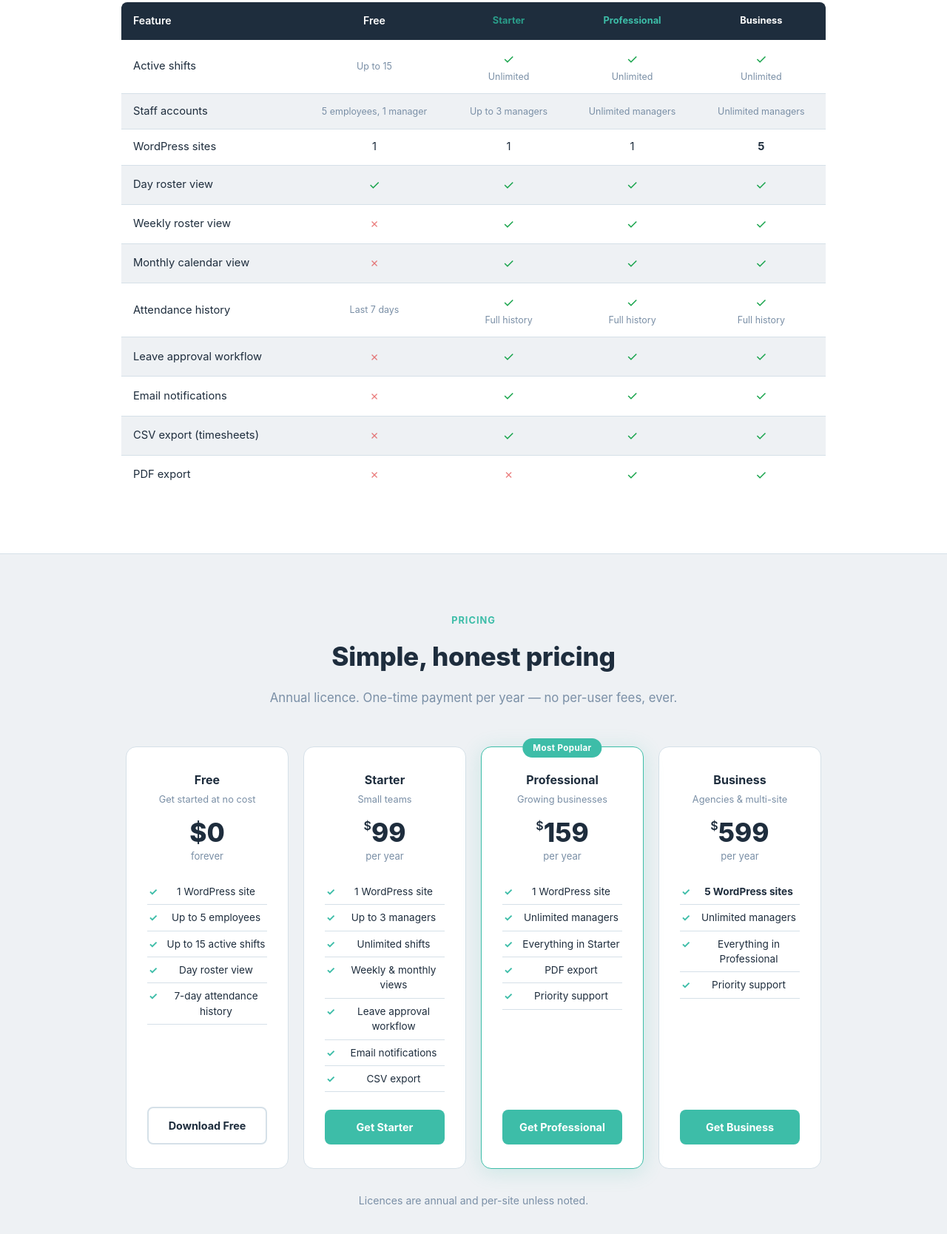
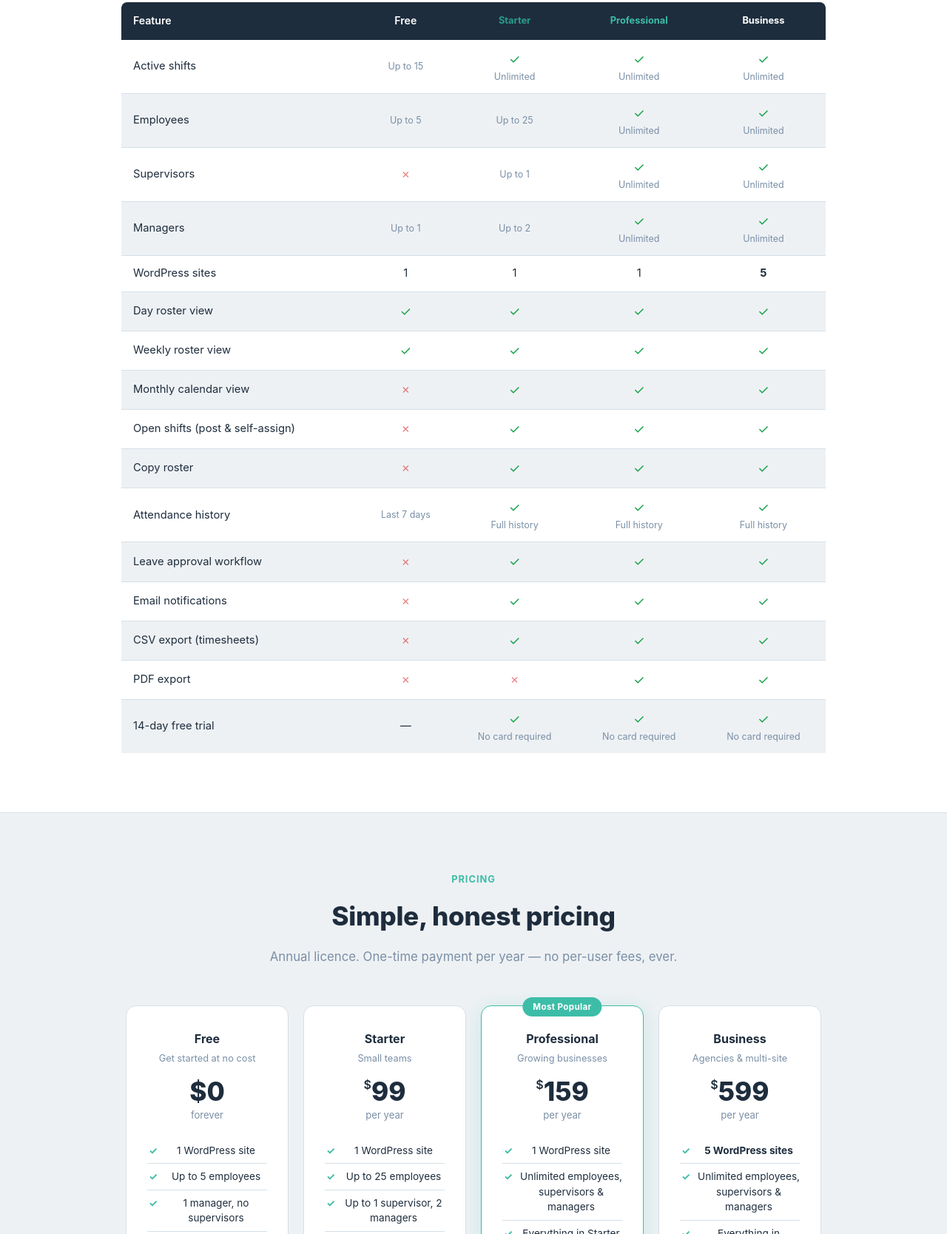
Before and after one commit to thealiflab/employeeroster.io, a plain HTML site: page index.html in a window 1280 px wide. Shown: the part 2786-4454 px from the top of the page at 74% size. Drawn offline with Linux system fonts and the light colour scheme.

Commit message:
Revise employee and manager details in index.html, adding new roles and updating plan features for clarity. Include 14-day free trial information and enhance roster view descriptions.

```diff
--- a/index.html
+++ b/index.html
@@ -341,11 +341,25 @@
             <td><span class="check">✓</span><span class="cell-note">Unlimited</span></td>
           </tr>
           <tr>
-            <td>Staff accounts</td>
-            <td><span class="cell-note">5 employees, 1 manager</span></td>
-            <td><span class="cell-note">Up to 3 managers</span></td>
-            <td><span class="cell-note">Unlimited managers</span></td>
-            <td><span class="cell-note">Unlimited managers</span></td>
+            <td>Employees</td>
+            <td><span class="cell-note">Up to 5</span></td>
+            <td><span class="cell-note">Up to 25</span></td>
+            <td><span class="check">✓</span><span class="cell-note">Unlimited</span></td>
+            <td><span class="check">✓</span><span class="cell-note">Unlimited</span></td>
+          </tr>
+          <tr>
+            <td>Supervisors</td>
+            <td><span class="cross">✗</span></td>
+            <td><span class="cell-note">Up to 1</span></td>
+            <td><span class="check">✓</span><span class="cell-note">Unlimited</span></td>
+            <td><span class="check">✓</span><span class="cell-note">Unlimited</span></td>
+          </tr>
+          <tr>
+            <td>Managers</td>
+            <td><span class="cell-note">Up to 1</span></td>
+            <td><span class="cell-note">Up to 2</span></td>
+            <td><span class="check">✓</span><span class="cell-note">Unlimited</span></td>
+            <td><span class="check">✓</span><span class="cell-note">Unlimited</span></td>
           </tr>
           <tr>
             <td>WordPress sites</td>
@@ -363,13 +377,27 @@
           </tr>
           <tr>
             <td>Weekly roster view</td>
+            <td><span class="check">✓</span></td>
+            <td><span class="check">✓</span></td>
+            <td><span class="check">✓</span></td>
+            <td><span class="check">✓</span></td>
+          </tr>
+          <tr>
+            <td>Monthly calendar view</td>
             <td><span class="cross">✗</span></td>
             <td><span class="check">✓</span></td>
             <td><span class="check">✓</span></td>
             <td><span class="check">✓</span></td>
           </tr>
           <tr>
-            <td>Monthly calendar view</td>
+            <td>Open shifts (post &amp; self-assign)</td>
+            <td><span class="cross">✗</span></td>
+            <td><span class="check">✓</span></td>
+            <td><span class="check">✓</span></td>
+            <td><span class="check">✓</span></td>
+          </tr>
+          <tr>
+            <td>Copy roster</td>
             <td><span class="cross">✗</span></td>
             <td><span class="check">✓</span></td>
             <td><span class="check">✓</span></td>
@@ -410,6 +438,13 @@
             <td><span class="check">✓</span></td>
             <td><span class="check">✓</span></td>
           </tr>
+          <tr>
+            <td>14-day free trial</td>
+            <td>—</td>
+            <td><span class="check">✓</span><span class="cell-note">No card required</span></td>
+            <td><span class="check">✓</span><span class="cell-note">No card required</span></td>
+            <td><span class="check">✓</span><span class="cell-note">No card required</span></td>
+          </tr>
         </tbody>
       </table>
     </div>
@@ -432,8 +467,9 @@
         <ul>
           <li>1 WordPress site</li>
           <li>Up to 5 employees</li>
+          <li>1 manager, no supervisors</li>
           <li>Up to 15 active shifts</li>
-          <li>Day roster view</li>
+          <li>Day &amp; weekly roster view</li>
           <li>7-day attendance history</li>
         </ul>
         <a href="YOUR_FREE_DOWNLOAD_URL" class="btn-plan btn-plan-outline">Download Free</a>
@@ -446,12 +482,15 @@
         <p class="price-period">per year</p>
         <ul>
           <li>1 WordPress site</li>
-          <li>Up to 3 managers</li>
+          <li>Up to 25 employees</li>
+          <li>Up to 1 supervisor, 2 managers</li>
           <li>Unlimited shifts</li>
-          <li>Weekly &amp; monthly views</li>
+          <li>Monthly calendar view</li>
+          <li>Open shifts &amp; copy roster</li>
           <li>Leave approval workflow</li>
           <li>Email notifications</li>
           <li>CSV export</li>
+          <li>14-day free trial — no card required</li>
         </ul>
         <a href="YOUR_FREEMIUS_CHECKOUT_URL_STARTER" class="btn-plan btn-plan-navy">Get Starter</a>
       </div>
@@ -464,10 +503,11 @@
         <p class="price-period">per year</p>
         <ul>
           <li>1 WordPress site</li>
-          <li>Unlimited managers</li>
+          <li>Unlimited employees, supervisors &amp; managers</li>
           <li>Everything in Starter</li>
           <li>PDF export</li>
           <li>Priority support</li>
+          <li>14-day free trial — no card required</li>
         </ul>
         <a href="YOUR_FREEMIUS_CHECKOUT_URL_PRO" class="btn-plan btn-plan-purple">Get Professional</a>
       </div>
@@ -479,9 +519,10 @@
         <p class="price-period">per year</p>
         <ul>
           <li><strong>5 WordPress sites</strong></li>
-          <li>Unlimited managers</li>
+          <li>Unlimited employees, supervisors &amp; managers</li>
           <li>Everything in Professional</li>
           <li>Priority support</li>
+          <li>14-day free trial — no card required</li>
         </ul>
         <a href="YOUR_FREEMIUS_CHECKOUT_URL_BUSINESS" class="btn-plan btn-plan-amber">Get Business</a>
       </div>
```
